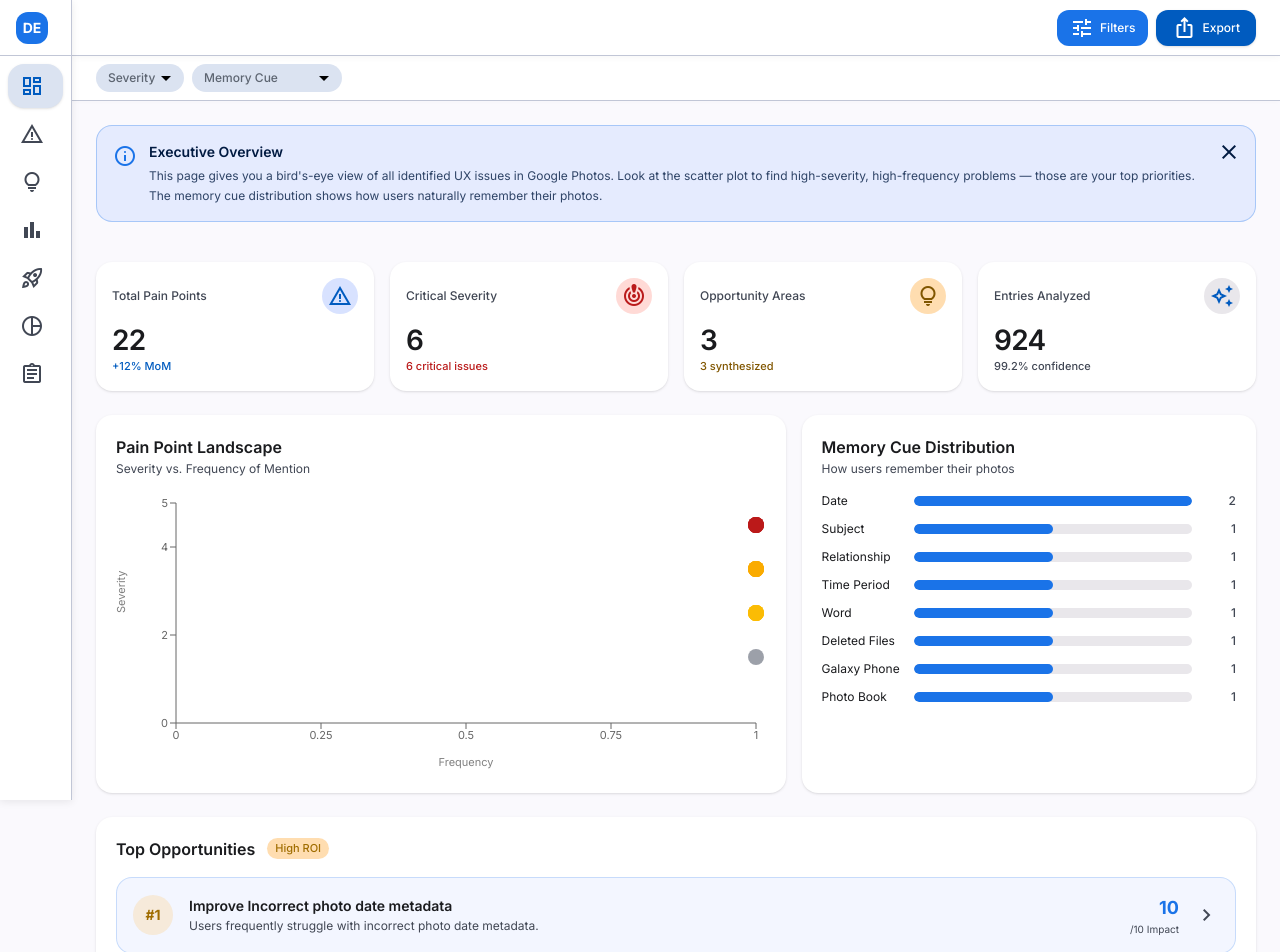
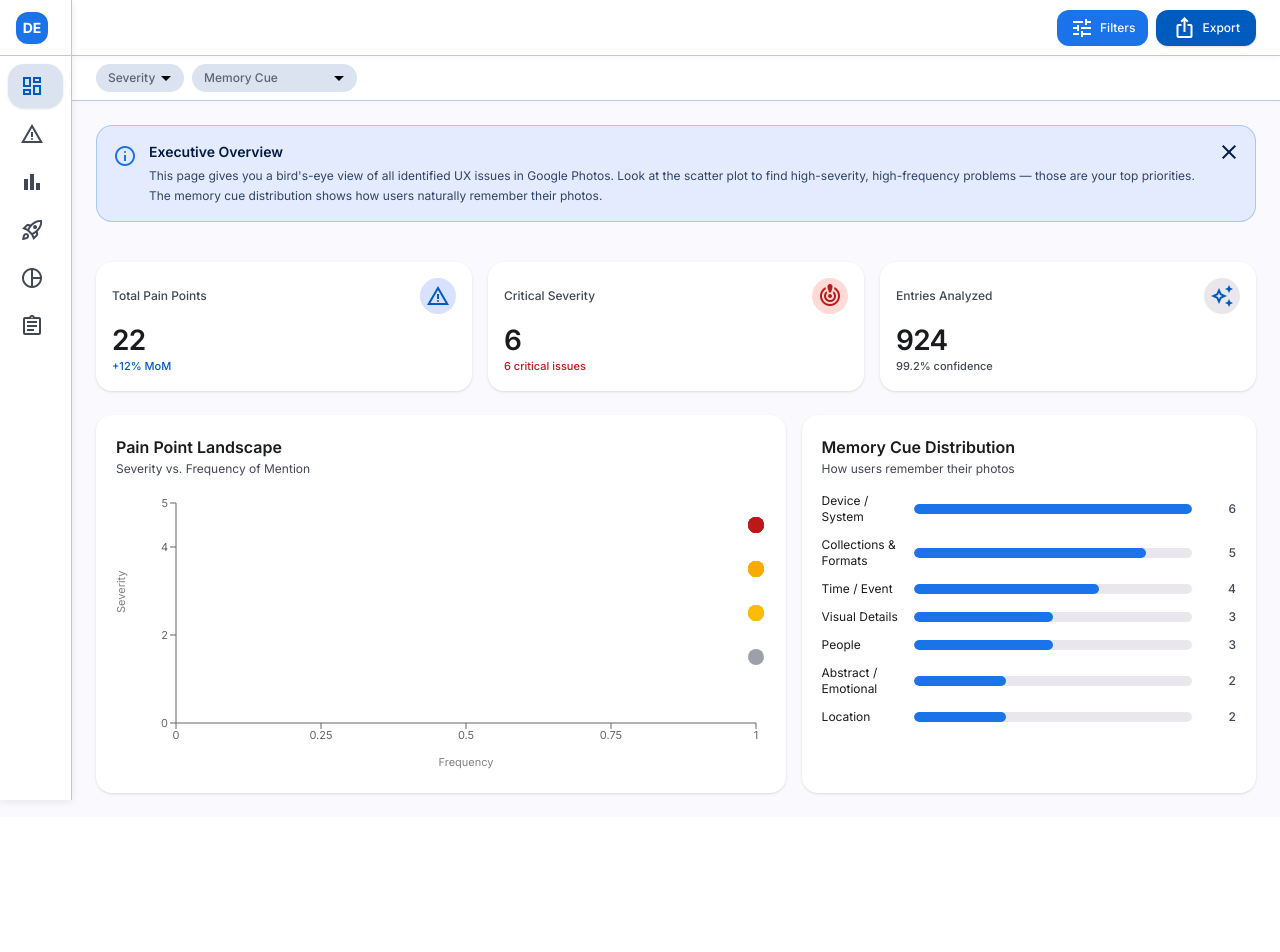
Before and after one commit to Pankaj-Shrivastava/GooglePhotos-DiscoveryEngine, a React (Vite) app in the folder dashboard/: page / in a window 1280 px wide. Shown: the top 952 px of the page. After the commit the page ends 817 px from the top, so only its background shows below. Built offline with nearby package versions, Linux system fonts and the light colour scheme.

Commit message:
feat: group memory cues into categories and remove Opportunities page

```diff
--- a/dashboard/src/App.jsx
+++ b/dashboard/src/App.jsx
@@ -4,7 +4,7 @@ import { FilterProvider } from './context/FilterContext';
 import Layout from './components/Layout';
 import OverviewPage from './pages/OverviewPage';
 import PainPointsPage from './pages/PainPointsPage';
-import OpportunitiesPage from './pages/OpportunitiesPage';
+
 import FrameworksPage from './pages/FrameworksPage';
 import GoogleActionsPage from './pages/GoogleActionsPage';
 import SegmentationPage from './pages/SegmentationPage';
@@ -17,7 +17,7 @@ export default function App() {
           <Route element={<Layout />}>
             <Route index element={<OverviewPage />} />
             <Route path="pain-points" element={<PainPointsPage />} />
-            <Route path="opportunities" element={<OpportunitiesPage />} />
+
             <Route path="frameworks" element={<FrameworksPage />} />
             <Route path="google-actions" element={<GoogleActionsPage />} />
             <Route path="segmentation" element={<SegmentationPage />} />
--- a/dashboard/src/components/FilterBar.jsx
+++ b/dashboard/src/components/FilterBar.jsx
@@ -1,6 +1,7 @@
 import { useFilterContext } from '../context/FilterContext';
 import { useDataContext } from '../context/DataContext';
 import { useMemo } from 'react';
+import { getMemoryCueGroup } from '../utils/memoryCueMapper';
 
 const FILTER_LABELS = {
   severity: 'Severity',
@@ -14,7 +15,7 @@ export default function FilterBar() {
   const FILTER_OPTIONS = useMemo(() => {
     const memoryCuesSet = new Set();
     (data.pain_points || []).forEach(p => {
-      (p.memory_cues || []).forEach(c => memoryCuesSet.add(c));
+      (p.memory_cues || []).forEach(c => memoryCuesSet.add(getMemoryCueGroup(c)));
     });
 
     return {
--- a/dashboard/src/components/Sidebar.jsx
+++ b/dashboard/src/components/Sidebar.jsx
@@ -3,7 +3,7 @@ import { NavLink } from 'react-router-dom';
 const NAV_ITEMS = [
   { path: '/', icon: 'dashboard', label: 'Overview' },
   { path: '/pain-points', icon: 'warning', label: 'Pain Points' },
-  { path: '/opportunities', icon: 'lightbulb', label: 'Opportunities' },
+
   { path: '/frameworks', icon: 'bar_chart', label: 'Frameworks' },
   { path: '/google-actions', icon: 'rocket_launch', label: 'Google Actions' },
   { path: '/segmentation', icon: 'pie_chart', label: 'Segmentation' },
--- a/dashboard/src/hooks/useFilters.js
+++ b/dashboard/src/hooks/useFilters.js
@@ -1,5 +1,6 @@
 import { useState, useCallback, useMemo, useEffect } from 'react';
 import { useSearchParams } from 'react-router-dom';
+import { getMemoryCueGroup } from '../utils/memoryCueMapper';
 
 export function useFilters() {
   const [searchParams, setSearchParams] = useSearchParams();
@@ -40,7 +41,10 @@ export function useFilters() {
       return items.filter((item) => {
         // Apply categorical filters
         if (filters.severity && item.severity !== filters.severity) return false;
-        if (filters.memoryCue && !item.memory_cues?.includes(filters.memoryCue)) return false;
+        if (filters.memoryCue) {
+          const itemCueGroups = (item.memory_cues || []).map(getMemoryCueGroup);
+          if (!itemCueGroups.includes(filters.memoryCue)) return false;
+        }
 
         // Apply text search filter
         if (filters.search) {
--- a/dashboard/src/pages/FrameworksPage.jsx
+++ b/dashboard/src/pages/FrameworksPage.jsx
@@ -1,5 +1,6 @@
 import { useDataContext } from '../context/DataContext';
 import { useFilterContext } from '../context/FilterContext';
+import { getMemoryCueGroup } from '../utils/memoryCueMapper';
 import PageGuide from '../components/PageGuide';
 import { BarChart, Bar, XAxis, YAxis, Tooltip, ResponsiveContainer, PieChart, Pie, Cell } from 'recharts';
 
@@ -14,7 +15,8 @@ export default function FrameworksPage() {
   const memoryCueCounts = {};
   painPoints.forEach(p => {
     (p.memory_cues || []).forEach(cue => {
-      memoryCueCounts[cue] = (memoryCueCounts[cue] || 0) + 1;
+      const group = getMemoryCueGroup(cue);
+      memoryCueCounts[group] = (memoryCueCounts[group] || 0) + 1;
     });
   });
   const memoryCues = Object.entries(memoryCueCounts)
--- a/dashboard/src/pages/OpportunitiesPage.jsx
+++ /dev/null
@@ -1,77 +0,0 @@
-import { useDataContext } from '../context/DataContext';
-import { useFilterContext } from '../context/FilterContext';
-import PageGuide from '../components/PageGuide';
-
-export default function OpportunitiesPage() {
-  const data = useDataContext();
-  const { filters, applyFilters } = useFilterContext();
-  const painPoints = applyFilters(data.pain_points || []);
-  const validPpIds = new Set(painPoints.map(p => p.id));
-
-  const opportunities = (data.opportunity_areas || []).filter(opp => {
-    const matchesCategorical = opp.supported_by?.some(id => validPpIds.has(id));
-    if (!matchesCategorical && opp.supported_by) return false;
-    if (filters.search) {
-      const q = filters.search.toLowerCase();
-      const textToSearch = [opp.title, opp.problem_statement].join(' ').toLowerCase();
-      if (!textToSearch.includes(q)) return false;
-    }
-    return true;
-  });
-
-  return (
-    <div className="flex flex-col gap-4">
-      <PageGuide
-        pageKey="opportunities"
-        title="Opportunity Areas"
-        description="These are synthesized product opportunities derived from clustering multiple pain points. The #1 ranked item is the primary recommendation with the highest potential impact. Use these to prioritize your product roadmap."
-      />
-
-      <h1 className="text-xl font-semibold text-on-surface">Opportunity Areas</h1>
-
-      <div className="flex flex-col gap-4">
-        {opportunities.map((opp, i) => (
-          <div
-            key={opp.id}
-            className={`bg-surface-container-lowest rounded-xl p-5 shadow-sm hover:shadow-md transition-all border-l-4 ${
-              i === 0 ? 'border-l-tertiary-fixed-dim' : 'border-l-outline-variant'
-            }`}
-          >
-            <div className="flex items-start gap-4">
-              <div className="w-12 h-12 rounded-full bg-tertiary-fixed/30 text-tertiary-container flex items-center justify-center text-base font-bold shrink-0">
-                #{i + 1}
-              </div>
-              <div className="flex-1">
-                <div className="flex items-center gap-2 flex-wrap">
-                  <h3 className="text-base font-semibold text-on-surface">{opp.title}</h3>
-                  {opp.is_primary_recommendation && (
-                    <span className="text-[10px] font-semibold bg-tertiary-fixed text-tertiary-container px-2 py-0.5 rounded-full">
-                      P0 Strategy
-                    </span>
-                  )}
-                </div>
-                <p className="text-sm text-on-surface-variant mt-2 leading-relaxed">{opp.problem_statement}</p>
-
-                {opp.supported_by?.length > 0 && (
-                  <div className="flex flex-wrap gap-1.5 mt-3">
-                    {opp.supported_by.map((id) => (
-                      <span key={id} className="text-[11px] font-medium bg-primary-fixed text-primary px-2 py-0.5 rounded-full">
-                        {id}
-                      </span>
-                    ))}
-                  </div>
-                )}
-              </div>
-              <div className="text-center shrink-0">
-                <div className="w-16 h-16 rounded-full border-4 border-primary-container/30 flex items-center justify-center">
-                  <span className="text-xl font-bold text-primary-container">{opp.impact_score}</span>
-                </div>
-                <p className="text-[10px] text-on-surface-variant mt-1">/10 Impact</p>
-              </div>
-            </div>
-          </div>
-        ))}
-      </div>
-    </div>
-  );
-}
--- a/dashboard/src/pages/OverviewPage.jsx
+++ b/dashboard/src/pages/OverviewPage.jsx
@@ -1,5 +1,6 @@
 import { useDataContext } from '../context/DataContext';
 import { useFilterContext } from '../context/FilterContext';
+import { getMemoryCueGroup } from '../utils/memoryCueMapper';
 import PageGuide from '../components/PageGuide';
 import { BarChart, Bar, XAxis, YAxis, Tooltip, ResponsiveContainer, ScatterChart, Scatter, Cell, ZAxis } from 'recharts';
 
@@ -10,34 +11,23 @@ export default function OverviewPage() {
   const { filters, applyFilters } = useFilterContext();
 
   const painPoints = applyFilters(data.pain_points || []);
-  const validPpIds = new Set(painPoints.map(p => p.id));
 
   const memoryCueCounts = {};
   painPoints.forEach(p => {
     (p.memory_cues || []).forEach(cue => {
-      memoryCueCounts[cue] = (memoryCueCounts[cue] || 0) + 1;
+      const group = getMemoryCueGroup(cue);
+      memoryCueCounts[group] = (memoryCueCounts[group] || 0) + 1;
     });
   });
   const memoryCues = Object.entries(memoryCueCounts)
     .map(([cue, count]) => ({ cue, count }))
     .sort((a, b) => b.count - a.count);
 
-  const opportunities = (data.opportunity_areas || []).filter(opp => {
-    const matchesCategorical = opp.supported_by?.some(id => validPpIds.has(id));
-    if (!matchesCategorical && opp.supported_by) return false;
-    if (filters.search) {
-      const q = filters.search.toLowerCase();
-      const textToSearch = [opp.title, opp.problem_statement].join(' ').toLowerCase();
-      if (!textToSearch.includes(q)) return false;
-    }
-    return true;
-  });
   const frameworks = data.frameworks || {};
 
   const severityMatrix = frameworks.severity_matrix || {};
   const totalPainPoints = painPoints.length;
   const criticalCount = painPoints.filter((p) => p.severity === 'critical').length;
-  const oppCount = opportunities.length;
 
   // Scatter data: each pain point as a bubble
   const scatterData = painPoints.slice(0, 20).map((pp, i) => ({
@@ -59,10 +49,9 @@ export default function OverviewPage() {
       />
 
       {/* Metric Cards */}
-      <section className="grid grid-cols-1 sm:grid-cols-2 xl:grid-cols-4 gap-4">
+      <section className="grid grid-cols-1 sm:grid-cols-2 xl:grid-cols-3 gap-4">
         <MetricCard icon="report_problem" iconBg="bg-primary-fixed" iconColor="text-primary" label="Total Pain Points" value={totalPainPoints} sub="+12% MoM" subColor="text-primary" />
         <MetricCard icon="crisis_alert" iconBg="bg-error-container" iconColor="text-error" label="Critical Severity" value={criticalCount} sub={`${criticalCount} critical issues`} subColor="text-error" />
-        <MetricCard icon="lightbulb" iconBg="bg-tertiary-fixed" iconColor="text-tertiary" label="Opportunity Areas" value={oppCount} sub={`${oppCount} synthesized`} subColor="text-tertiary" />
         <MetricCard icon="auto_awesome" iconBg="bg-surface-container-high" iconColor="text-primary" label="Entries Analyzed" value={totalAnalyzed} sub="99.2% confidence" subColor="text-on-surface-variant" />
       </section>
 
@@ -112,38 +101,7 @@ export default function OverviewPage() {
         </div>
       </section>
 
-      {/* Top Opportunities */}
-      <section className="bg-surface-container-lowest rounded-xl p-5 shadow-sm">
-        <div className="flex items-center gap-3 mb-4">
-          <h2 className="text-base font-semibold text-on-surface">Top Opportunities</h2>
-          <span className="text-[11px] font-medium bg-tertiary-fixed text-tertiary-container px-2 py-0.5 rounded-full">
-            High ROI
-          </span>
-        </div>
-        <div className="flex flex-col gap-3">
-          {opportunities.slice(0, 3).map((opp, i) => (
-            <div
-              key={opp.id}
-              className={`flex items-center gap-4 p-4 rounded-xl border transition-all hover:shadow-sm ${
-                i === 0 ? 'bg-primary-fixed/30 border-primary-container/20' : 'border-outline-variant/50'
-              }`}
-            >
-              <div className="w-10 h-10 rounded-full bg-tertiary-fixed-dim/20 text-tertiary-container flex items-center justify-center text-sm font-bold shrink-0">
-                #{i + 1}
-              </div>
-              <div className="flex-1 min-w-0">
-                <p className="text-sm font-semibold text-on-surface truncate">{opp.title}</p>
-                <p className="text-xs text-on-surface-variant mt-0.5 line-clamp-2">{opp.problem_statement}</p>
-              </div>
-              <div className="text-right shrink-0">
-                <p className="text-lg font-bold text-primary-container">{opp.impact_score}</p>
-                <p className="text-[10px] text-on-surface-variant">/10 Impact</p>
-              </div>
-              <span className="material-symbols-outlined text-on-surface-variant">chevron_right</span>
-            </div>
-          ))}
-        </div>
-      </section>
+
     </div>
   );
 }
--- /dev/null
+++ b/dashboard/src/utils/memoryCueMapper.js
@@ -0,0 +1,23 @@
+export const MEMORY_CUE_GROUPS = {
+  'Time / Event': ['date', 'time period', 'event'],
+  'People': ['relationship', 'people', 'friends'],
+  'Location': ['apartment', 'living room', 'location'],
+  'Device / System': ['Galaxy phone', 'cell phone', 'computer', 'device (phone)', 'device', 'cloud'],
+  'Collections & Formats': ['deleted files', 'photo book', 'album', 'photo type (dental)', 'type'],
+  'Visual Details': ['subject', 'green stage lights', 'old couch'],
+  'Abstract / Emotional': ['word', 'happiness']
+};
+
+// Flatten to a map of raw_cue -> group_name for fast lookup
+export const CUE_TO_GROUP = Object.entries(MEMORY_CUE_GROUPS).reduce((acc, [group, cues]) => {
+  cues.forEach(cue => {
+    acc[cue.toLowerCase()] = group;
+  });
+  return acc;
+}, {});
+
+// Helper to get group name safely
+export const getMemoryCueGroup = (rawCue) => {
+  if (!rawCue) return 'Other';
+  return CUE_TO_GROUP[rawCue.toLowerCase()] || 'Other';
+};
```
Also changed, not shown: 1 other file (tests, documents, lock files or other folders).
